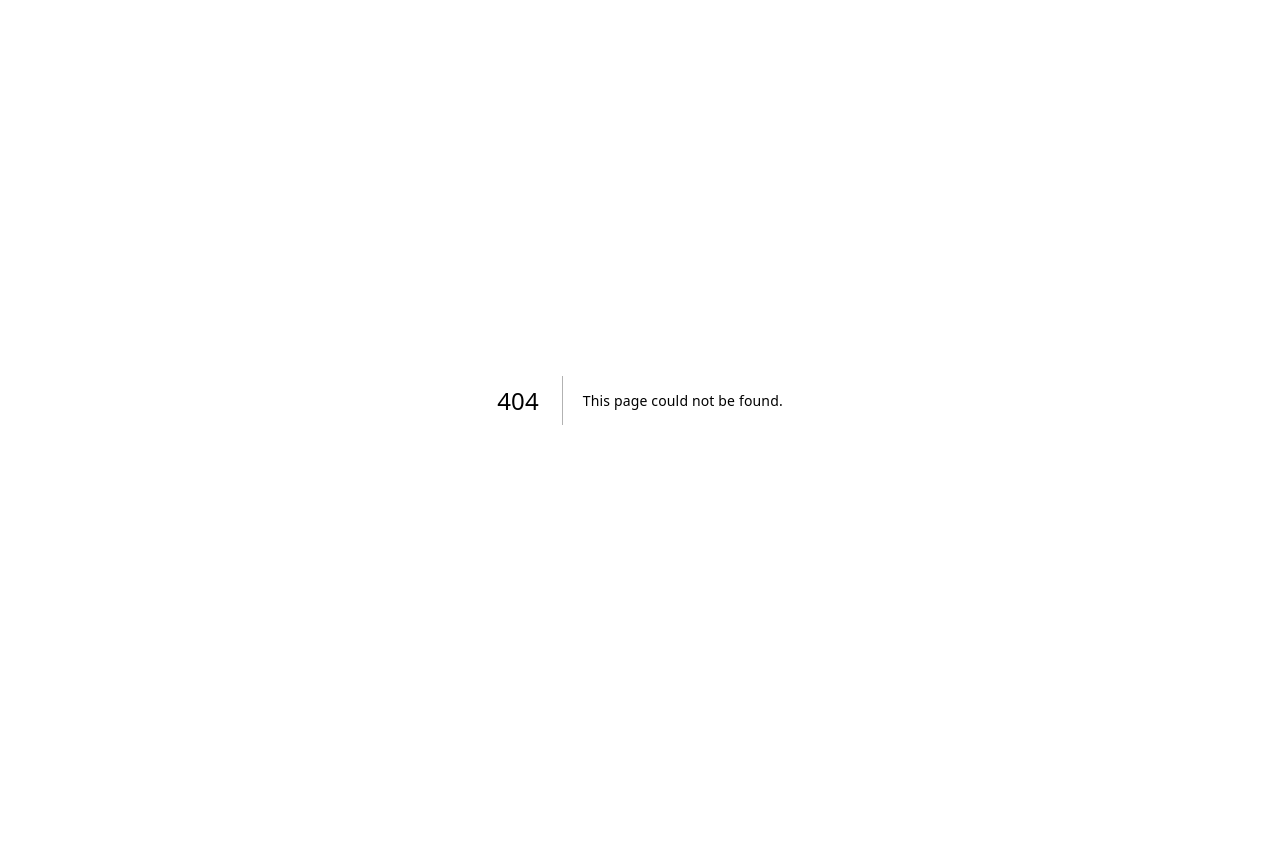
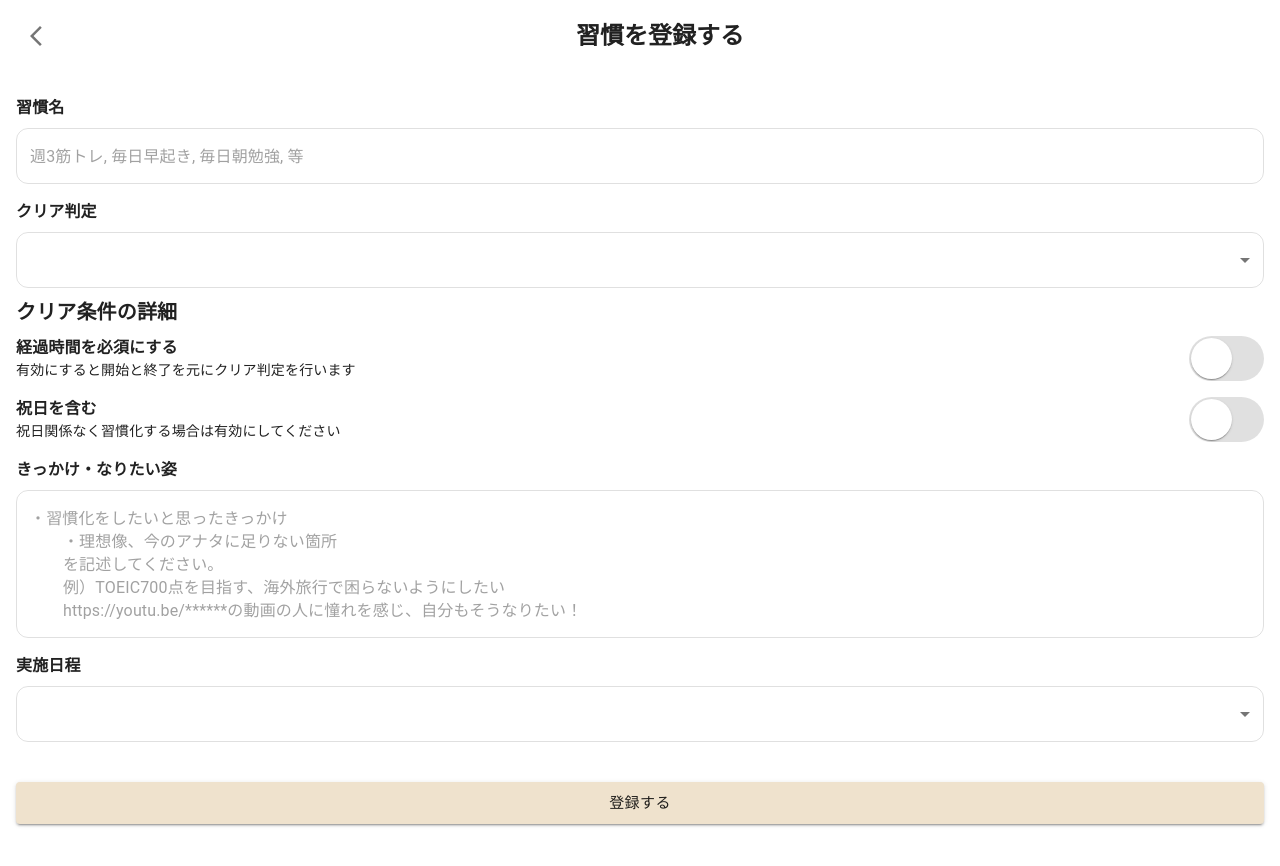
Before and after one commit to hack-CommTech/routify-app, a Next.js app in the folder apps/web/: page /list/new in a window 1280 px wide. Before the commit this address had no page. Shown: the top 866 px of the page. Before the commit the page ends 800 px from the top, so only its background shows below. Built offline with nearby package versions, Linux system fonts and the light colour scheme.

Commit message:
#16 タスク追加フォームの作成

```diff
--- /dev/null
+++ b/apps/web/src/app/list/new/page.tsx
@@ -0,0 +1,5 @@
+import { ListNewPage } from '@/components/pages/list/ListNewPage';
+
+const Home = () => <ListNewPage />;
+
+export default Home;
--- a/apps/web/src/components/commons/form/FormCheckbox.tsx
+++ b/apps/web/src/components/commons/form/FormCheckbox.tsx
@@ -19,7 +19,6 @@ const height = 45;
  * [参考](https://mui.com/material-ui/react-switch/)
  */
 const IOSSwitch = styled((props: SwitchProps) => (
-
   <Switch focusVisibleClassName=".Mui-focusVisible" disableRipple {...props} />
 ))(({ theme }) => ({
   width: width,
@@ -69,7 +68,7 @@ const IOSSwitch = styled((props: SwitchProps) => (
 
 export const FormCheckbox: React.FC<FormCheckboxProps> = (props) => (
   <Box py={1} display="flex" alignItems="center">
-    <Box>
+    <Box flex={1}>
       {props.label && <Typography fontWeight="bold">{props.label}</Typography>}
       {props.subLabel && (
         <Typography variant="body2">{props.subLabel}</Typography>
--- a/apps/web/src/components/commons/form/FormSelect.tsx
+++ b/apps/web/src/components/commons/form/FormSelect.tsx
@@ -17,6 +17,7 @@ interface FormSelectProps {
   value: string;
   options: { label: string; value: string }[];
   setValue: (str: string) => void;
+  bottomLabel?: string;
 }
 
 export const FormSelect: React.FC<FormSelectProps> = (props) => {
@@ -24,7 +25,7 @@ export const FormSelect: React.FC<FormSelectProps> = (props) => {
     props.setValue(e.target.value);
   };
   return (
-    <Box py={4}>
+    <Box py={1}>
       {props.label && (
         <Typography fontWeight="bold" pb={1}>
           {props.label}
@@ -48,6 +49,13 @@ export const FormSelect: React.FC<FormSelectProps> = (props) => {
           </MenuItem>
         ))}
       </Select>
+      {props.bottomLabel && (
+        <Box p={1}>
+          <Typography variant="body2" color="text.secondary">
+            {props.bottomLabel}
+          </Typography>
+        </Box>
+      )}
     </Box>
   );
 };
--- a/apps/web/src/components/commons/form/FormTextField.tsx
+++ b/apps/web/src/components/commons/form/FormTextField.tsx
@@ -8,11 +8,12 @@ interface FormTextFieldProps {
   placeholder?: string;
   sx?: SxProps<Theme>;
   value: string;
+  type?: string;
   setValue: (str: string) => void;
 }
 
 export const FormTextField: React.FC<FormTextFieldProps> = (props) => (
-  <Box py={4}>
+  <Box py={1}>
     {props.label && (
       <Typography fontWeight="bold" pb={1}>
         {props.label}
@@ -20,7 +21,9 @@ export const FormTextField: React.FC<FormTextFieldProps> = (props) => (
     )}
     <TextField
       variant="outlined"
+      multiline={props.type === 'textarea'}
       placeholder={props.placeholder}
+      type={props.type}
       sx={{
         ...props.sx,
         '& fieldset': {
--- /dev/null
+++ b/apps/web/src/components/pages/list/ListNewPage.tsx
@@ -0,0 +1,169 @@
+'use client';
+
+import ArrowBackIosNewIcon from '@mui/icons-material/ArrowBackIosNew';
+import {
+  Box,
+  Button,
+  IconButton,
+  ToggleButton,
+  ToggleButtonGroup,
+  Typography,
+} from '@mui/material';
+import { useRouter } from 'next/navigation';
+import React from 'react';
+import { FormCheckbox } from '@/components/commons/form/FormCheckbox';
+import { FormSelect } from '@/components/commons/form/FormSelect';
+import { FormTextField } from '@/components/commons/form/FormTextField';
+import {
+  clearMethodOption,
+  frequencyOptions,
+  playScheduleProtocolOptions,
+  weekOptions,
+} from '@/const/masterData';
+
+export const ListNewPage = () => {
+  const router = useRouter();
+  const [value, setValue] = React.useState<string>('');
+  const [value2, setValue2] = React.useState<string>('');
+  const [value3, setValue3] = React.useState<string>('');
+  const [value4, setValue4] = React.useState<string>('');
+  const [checked, setChecked] = React.useState<boolean>(false);
+  const [selectWeek, setSelectWeek] = React.useState<string[]>([]);
+
+  const handleChange = (
+    event: React.MouseEvent<HTMLElement>,
+    newDevices: string[]
+  ) => {
+    setSelectWeek(newDevices);
+  };
+
+  return (
+    <>
+      <Box display="flex" alignItems="center" p={2}>
+        <IconButton area-label="back page" onClick={() => router.back()}>
+          <ArrowBackIosNewIcon />
+        </IconButton>
+        <Typography variant="h5" fontWeight="bold" flex={1} textAlign="center">
+          習慣を登録する
+        </Typography>
+      </Box>
+      <Box p={2}>
+        <FormTextField
+          label="習慣名"
+          name="test"
+          placeholder="週3筋トレ, 毎日早起き, 毎日朝勉強, 等"
+          value={value}
+          setValue={setValue}
+        />
+        <FormSelect
+          label="クリア判定"
+          name="test2"
+          options={clearMethodOption}
+          value={value2}
+          setValue={setValue2}
+          bottomLabel={
+            clearMethodOption.find((option) => option.value === value2)
+              ?.description
+          }
+        />
+
+        <Typography variant="h6" fontWeight="bold">
+          クリア条件の詳細
+        </Typography>
+
+        <FormCheckbox
+          label="経過時間を必須にする"
+          subLabel="有効にすると開始と終了を元にクリア判定を行います"
+          name="check"
+          checked={checked}
+          setChecked={setChecked}
+        />
+        <FormCheckbox
+          label="祝日を含む"
+          subLabel="祝日関係なく習慣化する場合は有効にしてください"
+          name="check"
+          checked={checked}
+          setChecked={setChecked}
+        />
+        <FormTextField
+          label="きっかけ・なりたい姿"
+          name="test"
+          type="textarea"
+          placeholder="・習慣化をしたいと思ったきっかけ
+        ・理想像、今のアナタに足りない箇所
+        を記述してください。
+        例）TOEIC700点を目指す、海外旅行で困らないようにしたい
+        https://youtu.be/******の動画の人に憧れを感じ、自分もそうなりたい！"
+          value={value}
+          setValue={setValue}
+        />
+
+        <FormSelect
+          label="実施日程"
+          name="test3"
+          options={playScheduleProtocolOptions}
+          value={value3}
+          setValue={setValue3}
+        />
+
+        {value3 === 'week_routine' && (
+          <ToggleButtonGroup
+            value={selectWeek}
+            onChange={handleChange}
+            fullWidth
+          >
+            {weekOptions.map((week) => (
+              <ToggleButton key={week.value} value={week.value}>
+                {week.label}
+              </ToggleButton>
+            ))}
+          </ToggleButtonGroup>
+        )}
+
+        {value3 === 'every_routine' && (
+          <Box display="flex" alignItems="end">
+            <FormTextField
+              name="2"
+              type="number"
+              value="1"
+              setValue={() => {}}
+              sx={{ maxWidth: 70 }}
+            />
+            <FormSelect
+              name="1"
+              options={frequencyOptions}
+              value={value4}
+              setValue={setValue4}
+            />
+            <Typography p={1} fontWeight="bold">
+              に
+            </Typography>
+
+            <FormTextField
+              name="2"
+              type="number"
+              value="99"
+              setValue={() => {}}
+              sx={{ maxWidth: 70 }}
+            />
+            <FormSelect
+              name="1"
+              options={[
+                { value: 'count', label: '回' },
+                { value: 'time', label: '時間' },
+              ]}
+              value={value4}
+              setValue={setValue4}
+            />
+          </Box>
+        )}
+
+        <Box py={4}>
+          <Button variant="contained" size="large" fullWidth>
+            登録する
+          </Button>
+        </Box>
+      </Box>
+    </>
+  );
+};
--- /dev/null
+++ b/apps/web/src/const/index.ts
@@ -0,0 +1,17 @@
+/**
+ * クリア判定のオプション
+ */
+export interface IClearMethodOption {
+  /**
+   * クリア判定のvalue（一意のKEY）
+   */
+  value: string;
+  /**
+   * 表示ラベル
+   */
+  label: string;
+  /**
+   * クリア判定の説明
+   */
+  description: string;
+}
--- /dev/null
+++ b/apps/web/src/const/masterData.ts
@@ -0,0 +1,71 @@
+import { IClearMethodOption } from '@/const';
+
+/**
+ * クリア判定のデータ
+ */
+export const clearMethodOption: IClearMethodOption[] = [
+  {
+    value: 'button_click',
+    label: 'ボタンを押してクリア',
+    description:
+      'このアプリでボタンを押すことでクリアとなります。ウィジェット機能を使用すると、アプリを開かずともボタンを押すことができます。',
+  },
+  {
+    value: 'go_to_place',
+    label: '場所に行ってクリア',
+    description:
+      '指定した場所に行くことで自動的にクリアとなります。場所を複数登録したり、時間帯を登録したりできます。',
+  },
+  {
+    value: 'app_start',
+    label: 'アプリを起動してクリア',
+    description:
+      '指定したアプリを起動することでクリアとなります。全てのアプリが対象です。さらに、Chromeではブラウザのリンク先に応じてクリア判定をすることができます。',
+  },
+  {
+    value: 'api_fetch',
+    label: 'APIを実行してクリア',
+    description:
+      'プログラマ向けです。本アプリ上でトークンが発行されますので、自分でAPIを作成して自動クリアを可能にします。',
+  },
+  {
+    value: 'take_picture',
+    label: '写真を撮ってクリア',
+    description:
+      '写真を撮ることでクリアとなります。撮ったデータはあとから振り返ることができます。',
+  },
+] as const;
+
+/**
+ * 実施日程のデータ
+ */
+export const playScheduleProtocolOptions = [
+  { value: 'every_routine', label: '日数置き' },
+  { value: 'week_routine', label: '週単位' },
+  { value: 'some_routine', label: '特定の日' },
+];
+
+/**
+ * 週のデータ
+ */
+export const weekOptions = [
+  { value: 'monday', label: '月' },
+  { value: 'tuesday', label: '火' },
+  { value: 'wednesday', label: '水' },
+  { value: 'thursday', label: '木' },
+  { value: 'friday', label: '金' },
+  { value: 'saturday', label: '土' },
+  { value: 'sunday', label: '日' },
+];
+
+/**
+ * 頻度データ（実施日程→日数置き選択時に使用）
+ * 1{label}に1回
+ */
+export const frequencyOptions = [
+  { value: '1_year', label: '年' },
+  { value: '4_year', label: '年度' },
+  { value: 'month', label: 'ヶ月' },
+  { value: 'week', label: '週間' },
+  { value: 'day', label: '日' },
+];
```
Also changed, not shown: apps/web/src/components/commons/dataDisplay/HomeTopHeader.tsx (+21 -4 lines).
